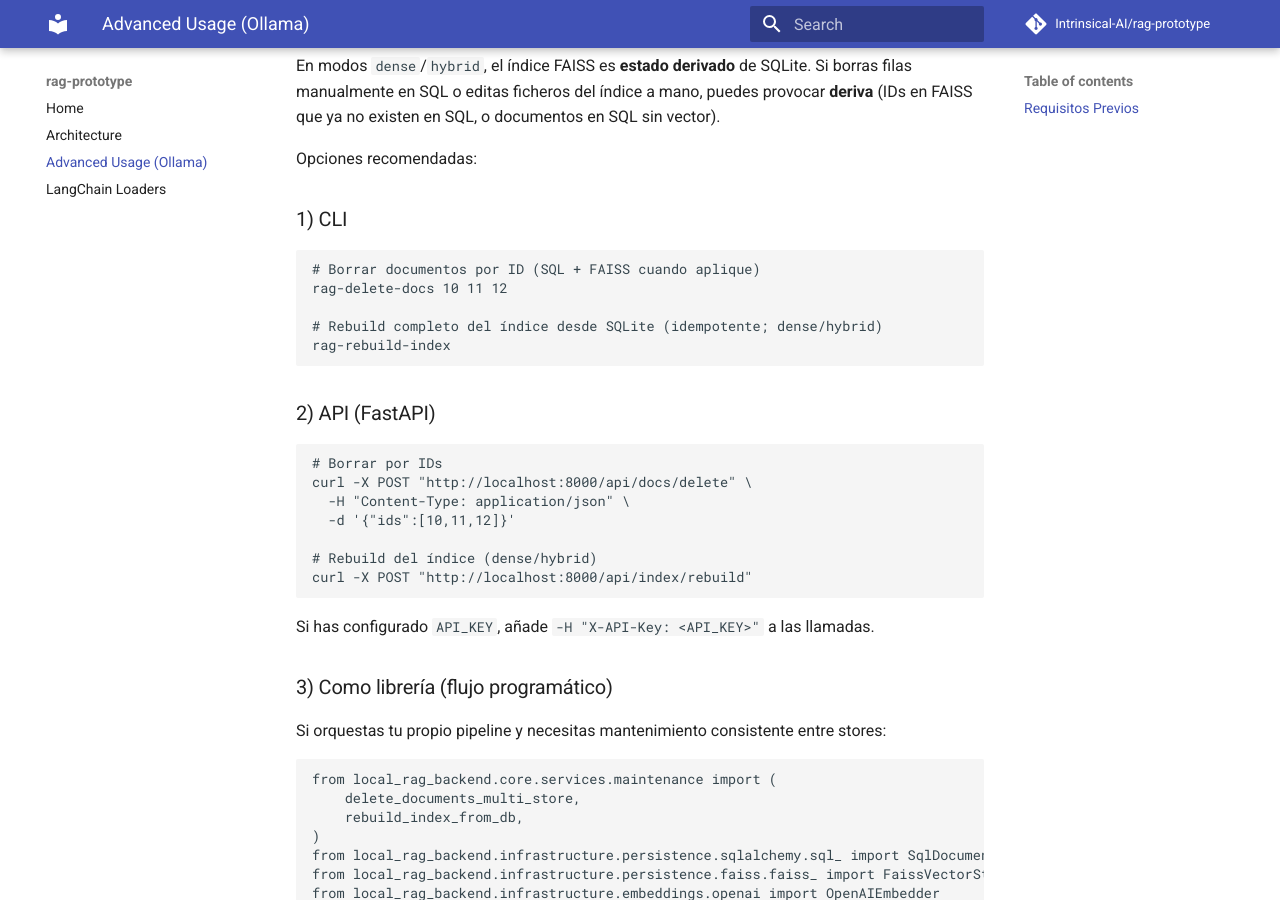
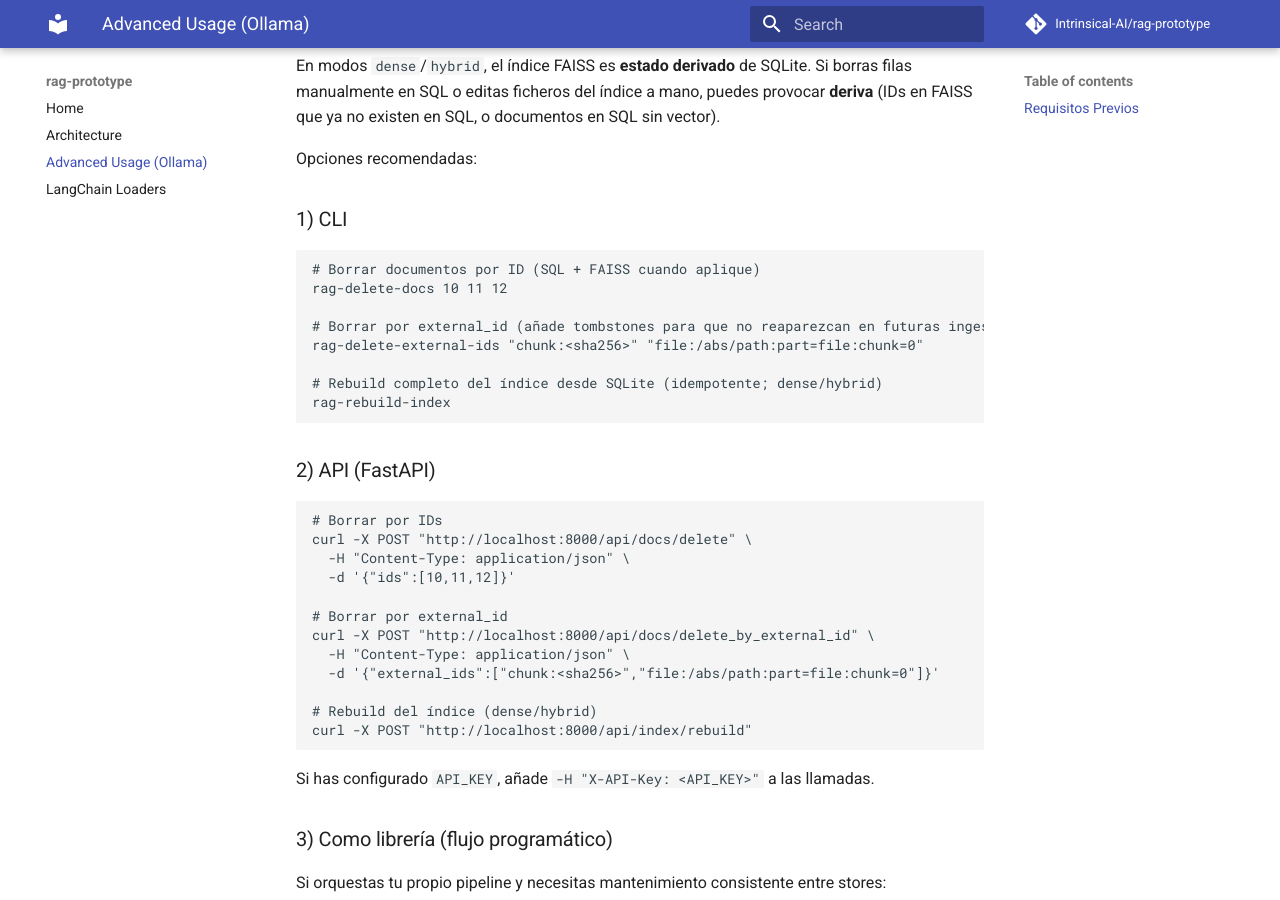
Before and after one commit to Intrinsical-AI/rag-prototype, an MkDocs documentation site: the page built from docs/custom_usage_guide.md, in a window 1280 px wide and 900 px high, scrolled down 4452 px. Built offline with MkDocs 1.6.1 and Material for MkDocs 9.7.7, drawn with Linux system fonts in a browser that asks for light colours; comment, search, counter and statistics services are not loaded.

Commit message:
docs: document delete-by-external-id (API/CLI)
- Add rag-delete-external-ids and /api/docs/delete_by_external_id to usage guides

````diff
--- a/docs/custom_usage_guide.md
+++ b/docs/custom_usage_guide.md
@@ -209,6 +209,9 @@ Opciones recomendadas:
 # Borrar documentos por ID (SQL + FAISS cuando aplique)
 rag-delete-docs 10 11 12
 
+# Borrar por external_id (añade tombstones para que no reaparezcan en futuras ingestas)
+rag-delete-external-ids "chunk:<sha256>" "file:/abs/path:part=file:chunk=0"
+
 # Rebuild completo del índice desde SQLite (idempotente; dense/hybrid)
 rag-rebuild-index
 ```
@@ -220,6 +223,11 @@ rag-rebuild-index
 curl -X POST "http://localhost:8000/api/docs/delete" \
   -H "Content-Type: application/json" \
   -d '{"ids":[10,11,12]}'
+
+# Borrar por external_id
+curl -X POST "http://localhost:8000/api/docs/delete_by_external_id" \
+  -H "Content-Type: application/json" \
+  -d '{"external_ids":["chunk:<sha256>","file:/abs/path:part=file:chunk=0"]}'
 
 # Rebuild del índice (dense/hybrid)
 curl -X POST "http://localhost:8000/api/index/rebuild"
````
Also changed, not shown: README.md (+5 -1 lines).
